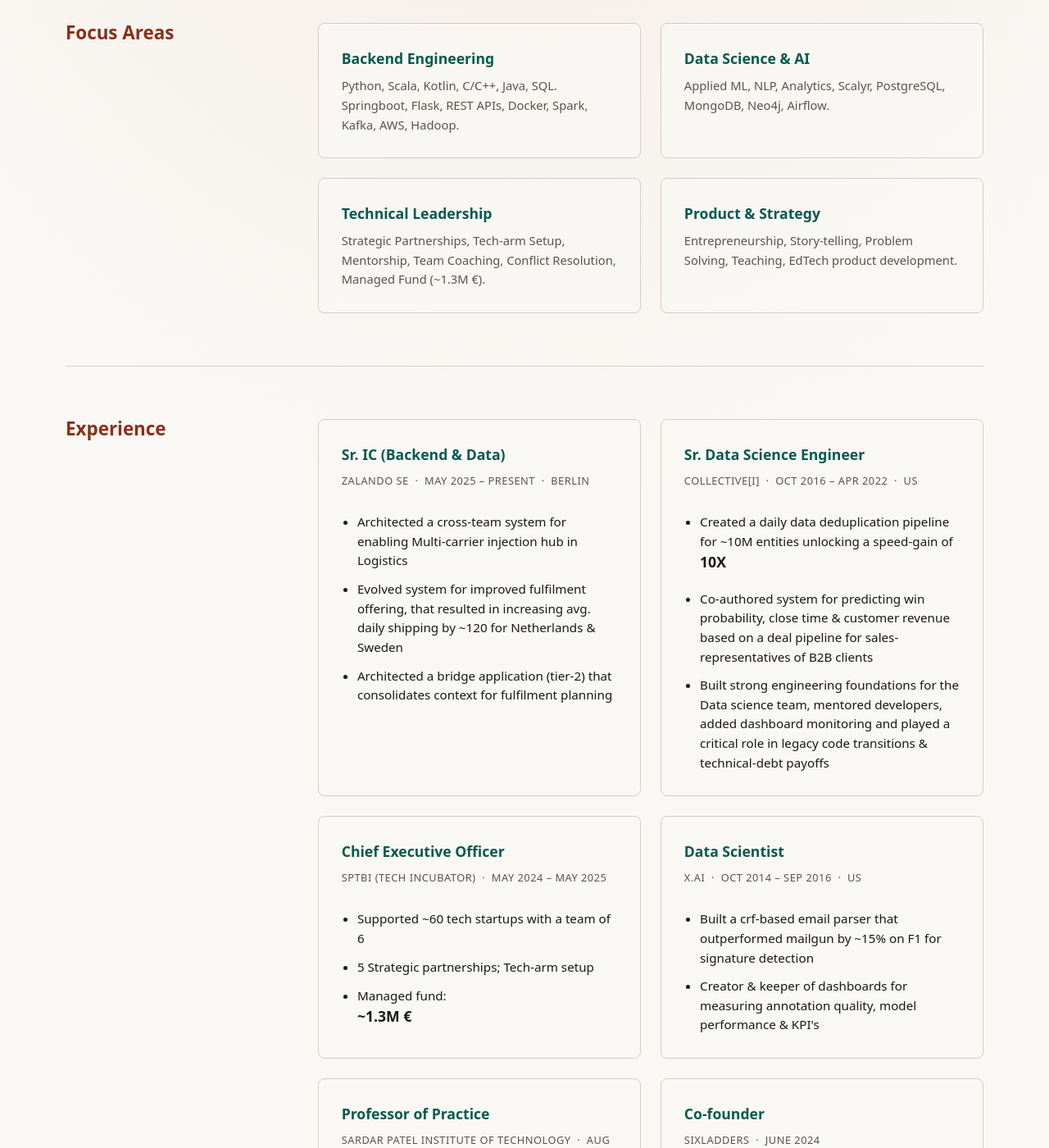
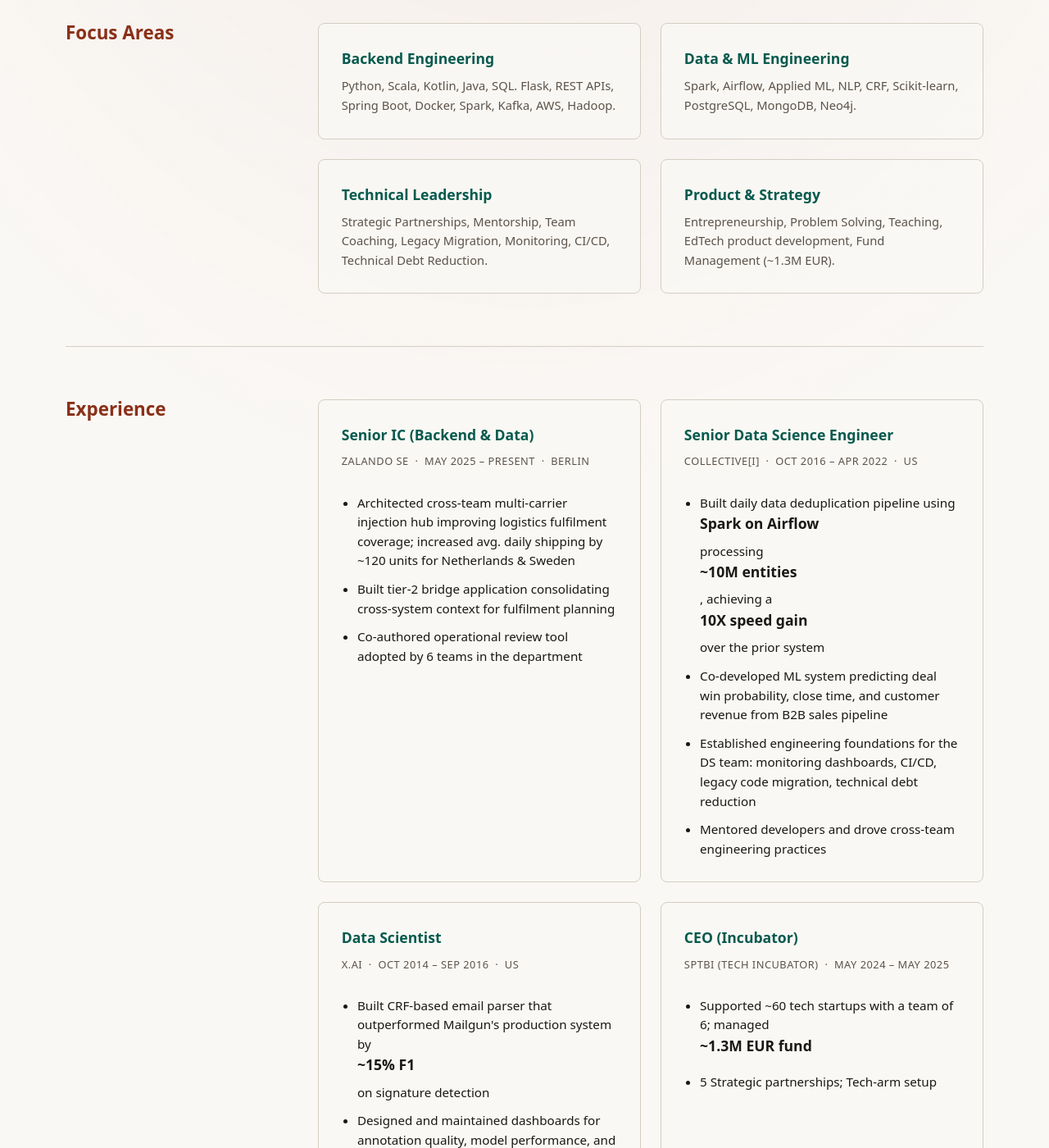
Before and after one commit to siddhartha-chandra/siddhartha-chandra.github.io, a Jekyll site: the page built from resume.md, in a window 1280 px wide and 1400 px high, scrolled down 566 px. Shown: the whole window at 82% size. Built offline with Jekyll 4.4.1, drawn with Linux system fonts in a browser that asks for light colours; some of the changed text lies outside the part shown.

Commit message:
feat: update resume content and link for Databricks targeting

```diff
--- a/_layouts/resume.html
+++ b/_layouts/resume.html
@@ -9,7 +9,7 @@
     15+ years across backend engineering, data science, AI-oriented systems, teaching, and startup leadership. Currently based in Berlin.
   </p>
   <div class="actions">
-    <a class="button-link" href="{{ '/assets/pdf/Resume_2.2.1.pdf' | relative_url }}" download>Download PDF</a>
+    <a class="button-link" href="{{ '/assets/pdf/resume.pdf' | relative_url }}" download>Download PDF</a>
     <a class="button-link" href="mailto:{{ site.email }}">Contact</a>
   </div>
 </section>
--- a/resume.md
+++ b/resume.md
@@ -7,19 +7,19 @@
   <div class="signal-list">
     <div class="signal">
       <strong>Backend Engineering</strong>
-      <span>Python, Scala, Kotlin, C/C++, Java, SQL. Springboot, Flask, REST APIs, Docker, Spark, Kafka, AWS, Hadoop.</span>
+      <span>Python, Scala, Kotlin, Java, SQL. Flask, REST APIs, Spring Boot, Docker, Spark, Kafka, AWS, Hadoop.</span>
     </div>
     <div class="signal">
-      <strong>Data Science & AI</strong>
-      <span>Applied ML, NLP, Analytics, Scalyr, PostgreSQL, MongoDB, Neo4j, Airflow.</span>
+      <strong>Data & ML Engineering</strong>
+      <span>Spark, Airflow, Applied ML, NLP, CRF, Scikit-learn, PostgreSQL, MongoDB, Neo4j.</span>
     </div>
     <div class="signal">
       <strong>Technical Leadership</strong>
-      <span>Strategic Partnerships, Tech-arm Setup, Mentorship, Team Coaching, Conflict Resolution, Managed Fund (~1.3M €).</span>
+      <span>Strategic Partnerships, Mentorship, Team Coaching, Legacy Migration, Monitoring, CI/CD, Technical Debt Reduction.</span>
     </div>
     <div class="signal">
       <strong>Product & Strategy</strong>
-      <span>Entrepreneurship, Story-telling, Problem Solving, Teaching, EdTech product development.</span>
+      <span>Entrepreneurship, Problem Solving, Teaching, EdTech product development, Fund Management (~1.3M EUR).</span>
     </div>
   </div>
 </section>
@@ -29,32 +29,23 @@
   <div class="timeline">
 
     <div class="role">
-      <strong>Sr. IC (Backend & Data)</strong>
+      <strong>Senior IC (Backend & Data)</strong>
       <span>Zalando SE &nbsp;·&nbsp; May 2025 – Present &nbsp;·&nbsp; Berlin</span>
       <ul>
-        <li>Architected a cross-team system for enabling Multi-carrier injection hub in Logistics</li>
-        <li>Evolved system for improved fulfilment offering, that resulted in increasing avg. daily shipping by ~120 for Netherlands & Sweden</li>
-        <li>Architected a bridge application (tier-2) that consolidates context for fulfilment planning</li>
+        <li>Architected cross-team multi-carrier injection hub improving logistics fulfilment coverage; increased avg. daily shipping by ~120 units for Netherlands &amp; Sweden</li>
+        <li>Built tier-2 bridge application consolidating cross-system context for fulfilment planning</li>
+        <li>Co-authored operational review tool adopted by 6 teams in the department</li>
       </ul>
     </div>
 
     <div class="role">
-      <strong>Sr. Data Science Engineer</strong>
+      <strong>Senior Data Science Engineer</strong>
       <span>Collective[i] &nbsp;·&nbsp; Oct 2016 – Apr 2022 &nbsp;·&nbsp; US</span>
       <ul>
-        <li>Created a daily data deduplication pipeline for ~10M entities unlocking a speed-gain of <strong>10X</strong></li>
-        <li>Co-authored system for predicting win probability, close time & customer revenue based on a deal pipeline for sales-representatives of B2B clients</li>
-        <li>Built strong engineering foundations for the Data science team, mentored developers, added dashboard monitoring and played a critical role in legacy code transitions & technical-debt payoffs</li>
-      </ul>
-    </div>
-
-    <div class="role">
-      <strong>Chief Executive Officer</strong>
-      <span>SPTBI (Tech Incubator) &nbsp;·&nbsp; May 2024 – May 2025</span>
-      <ul>
-        <li>Supported ~60 tech startups with a team of 6</li>
-        <li>5 Strategic partnerships; Tech-arm setup</li>
-        <li>Managed fund: <strong>~1.3M €</strong></li>
+        <li>Built daily data deduplication pipeline using <strong>Spark on Airflow</strong> processing <strong>~10M entities</strong>, achieving a <strong>10X speed gain</strong> over the prior system</li>
+        <li>Co-developed ML system predicting deal win probability, close time, and customer revenue from B2B sales pipeline</li>
+        <li>Established engineering foundations for the DS team: monitoring dashboards, CI/CD, legacy code migration, technical debt reduction</li>
+        <li>Mentored developers and drove cross-team engineering practices</li>
       </ul>
     </div>
 
@@ -62,8 +53,17 @@
       <strong>Data Scientist</strong>
       <span>x.ai &nbsp;·&nbsp; Oct 2014 – Sep 2016 &nbsp;·&nbsp; US</span>
       <ul>
-        <li>Built a crf-based email parser that outperformed mailgun by ~15% on F1 for signature detection</li>
-        <li>Creator & keeper of dashboards for measuring annotation quality, model performance & KPI's</li>
+        <li>Built CRF-based email parser that outperformed Mailgun's production system by <strong>~15% F1</strong> on signature detection</li>
+        <li>Designed and maintained dashboards for annotation quality, model performance, and business KPIs</li>
+      </ul>
+    </div>
+
+    <div class="role">
+      <strong>CEO (Incubator)</strong>
+      <span>SPTBI (Tech Incubator) &nbsp;·&nbsp; May 2024 – May 2025</span>
+      <ul>
+        <li>Supported ~60 tech startups with a team of 6; managed <strong>~1.3M EUR fund</strong></li>
+        <li>5 Strategic partnerships; Tech-arm setup</li>
       </ul>
     </div>
 
@@ -71,9 +71,8 @@
       <strong>Professor of Practice</strong>
       <span>Sardar Patel Institute of Technology &nbsp;·&nbsp; Aug 2023 – May 2025</span>
       <ul>
-        <li><strong>Teaching:</strong> Data Structures (undergrad), Business Analytics (undergrad); Adv Algorithms (MTech)</li>
-        <li><strong>Mentorship:</strong> Advised 14 technical project groups</li>
-        <li>Designed revised syllabus of Data Structures as the convenor, along with 2 professors</li>
+        <li><strong>Teaching:</strong> Data Structures, Advanced Algorithms, Business Analytics (undergrad &amp; MTech)</li>
+        <li><strong>Mentorship:</strong> Advised 14 technical project groups; redesigned Data Structures syllabus as convenor</li>
         <li>Papers published in international conferences: 5+</li>
       </ul>
     </div>
@@ -82,16 +81,7 @@
       <strong>Co-founder</strong>
       <span>Sixladders &nbsp;·&nbsp; June 2024</span>
       <ul>
-        <li>Established architecture and mentored developers in building a suite of educational offerings for students</li>
-        <li><strong>Projections for 2026:</strong> yearly revenue: 0.43M €, MAU: 300; DAU: 100</li>
-      </ul>
-    </div>
-
-    <div class="role" style="grid-column: 1 / -1;">
-      <strong>Sr. Systems Engineer</strong>
-      <span>Infosys Ltd &nbsp;·&nbsp; Sep 2008 – May 2012</span>
-      <ul>
-        <li>Part of team recognised for execution excellence at Org level for implementing i8n for a client</li>
+        <li>Architected EdTech platform and led engineering team; projected <strong>0.43M EUR</strong> annual revenue</li>
       </ul>
     </div>
 
```
Also changed, not shown: 1 other file.
